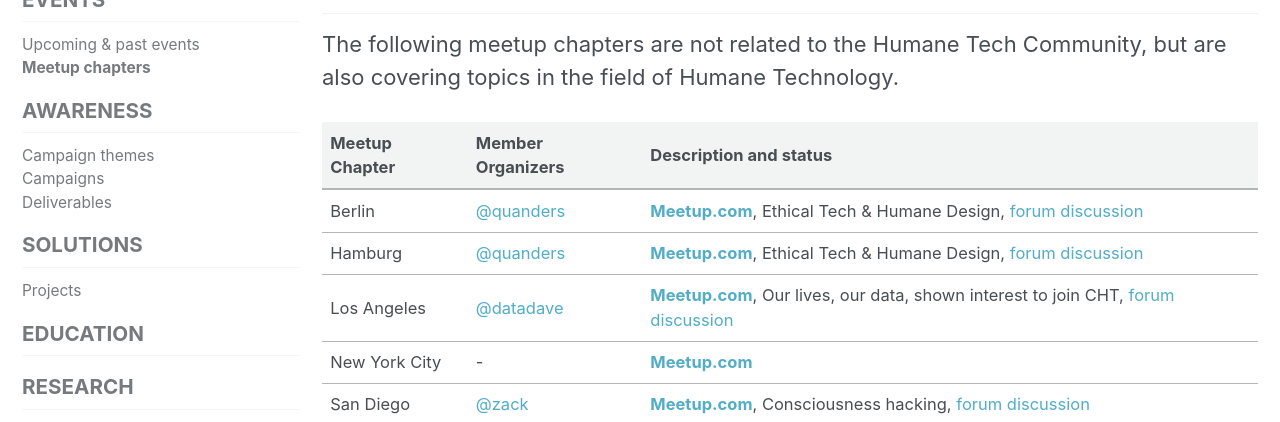
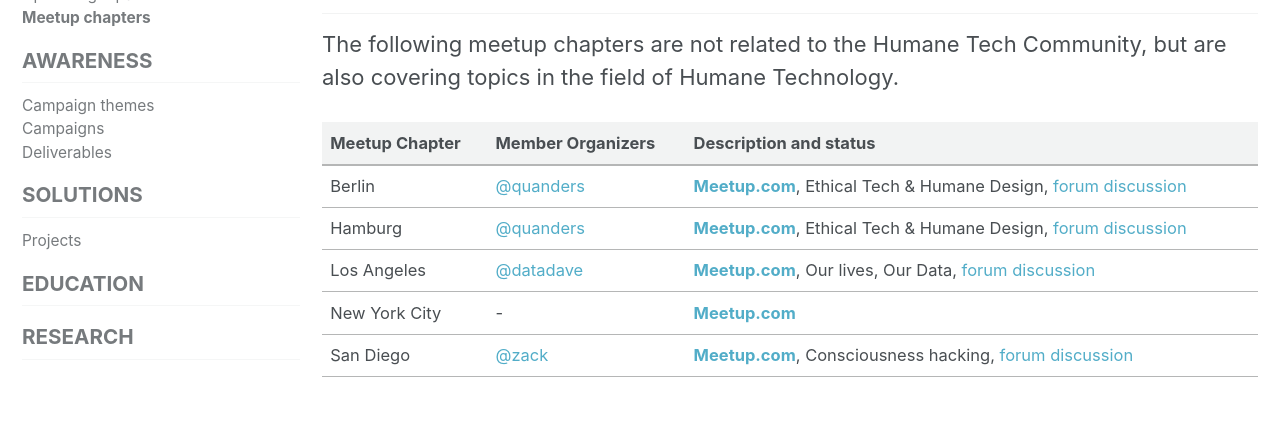
Before and after one commit to humanetech-community/community-hub, a Jekyll site: the page built from _activities/00-activities-root/02-meetup-chapters.md, in a window 1280 px wide and 900 px high, scrolled down 934 px, cut to the strip 0-422 px from the top of the window. Built offline with Jekyll 4.4.1, drawn with Linux system fonts in a browser that asks for light colours; cached includes are drawn as plain includes; nearby versions of some CDN libraries.

Commit message:
Meetup chapter description correction (#75)

```diff
--- a/_activities/00-activities-root/02-meetup-chapters.md
+++ b/_activities/00-activities-root/02-meetup-chapters.md
@@ -35,6 +35,6 @@
 | :--- | :--- | :--- |
 | Berlin | [@quanders](https://community.humanetech.com/u/quanders/summary) | [**Meetup.com**](https://www.meetup.com/Ethical-Technology/), Ethical Tech & Humane Design, [forum discussion](https://community.humanetech.com/t/germany-chapter-meetups/594) |
 | Hamburg | [@quanders](https://community.humanetech.com/u/quanders/summary) | [**Meetup.com**](https://www.meetup.com/Humane-Technology-Hamburg/), Ethical Tech & Humane Design, [forum discussion](https://community.humanetech.com/t/germany-chapter-meetups/594/6) |
-| Los Angeles | [@datadave](https://community.humanetech.com/u/datadave/summary) | [**Meetup.com**](https://www.meetup.com/our-lives-our-data-la/), Our lives, our data, shown interest to join CHT, [forum discussion](https://community.humanetech.com/t/los-angeles-chapter-meetings/268/2) |
+| Los Angeles | [@datadave](https://community.humanetech.com/u/datadave/summary) | [**Meetup.com**](https://www.meetup.com/our-lives-our-data-la/), Our lives, Our Data, [forum discussion](https://community.humanetech.com/t/los-angeles-chapter-meetings/268/2) |
 | New York City | - | [**Meetup.com**](https://www.meetup.com/Human-Tech-Meetup/) |
 | San Diego | [@zack](https://community.humanetech.com/u/zack/summary) | [**Meetup.com**](https://www.meetup.com/San-Diego-CONSCIOUSNESS-HACKING-Meetup/), Consciousness hacking, [forum discussion](https://community.humanetech.com/t/san-diego-meetup-for-humane-technologists/2228) |
```
